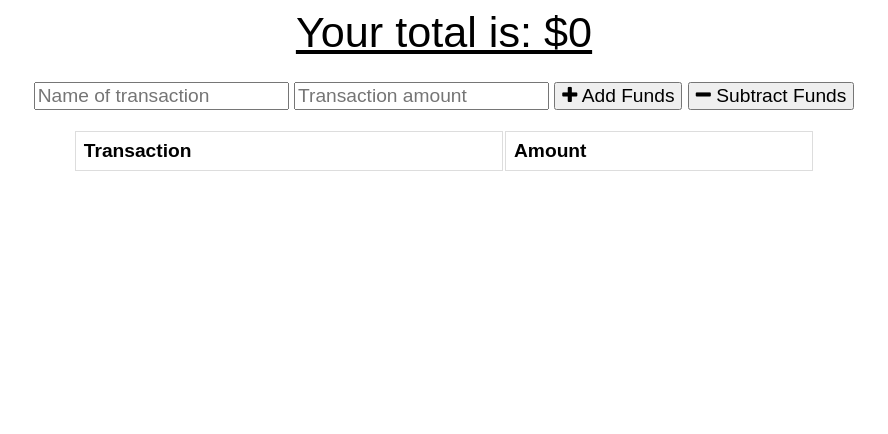
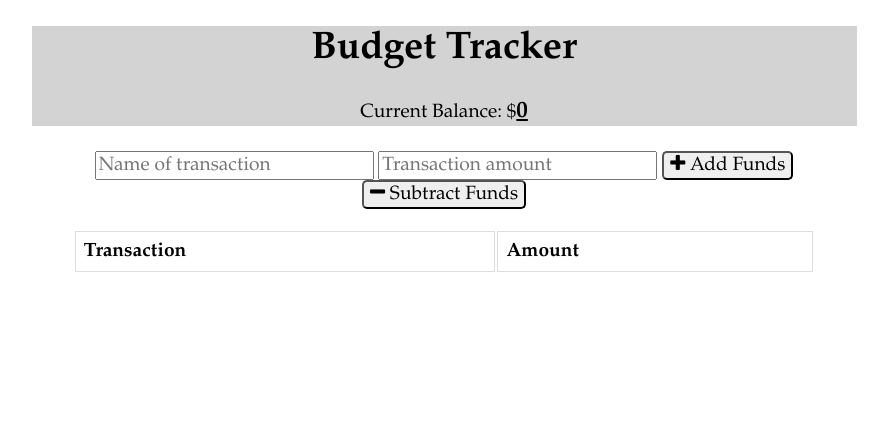
Before and after one commit to CarolinaYo/budget-tracker, a website: page public/index.html in a window 1280 px wide. Shown: the whole page, without its empty margins (196-1084 px from the left). Drawn offline with nearby package versions, Linux system fonts and the light colour scheme; no server answers.

Commit message:
Add header Budget Tracker at top page.

```diff
--- a/public/index.html
+++ b/public/index.html
@@ -17,7 +17,8 @@
 <body>
   <div class="wrapper">
     <div class="total">
-      <div class="total">Your total is: $<span id="total">0</span></div>
+      <h1>Budget Tracker</h1>
+      <div class="total">Current Balance: $<span id="total">0</span></div>
     </div>
 
     <div class="form">
--- a/public/styles.css
+++ b/public/styles.css
@@ -1,11 +1,16 @@
 body {
   font-size: 120%;
-  font-family: Arial;
+  font-family: palatino;
 }
 
 button, input {
   font-size: 100%;
-  font-family: Arial;
+  font-family: palatino;
+
+}
+
+button {
+  border-radius: 5px;
 }
 
 table {
@@ -33,10 +38,19 @@ tr:nth-child(even) {
 }
 
 .total {
-  font-size: 150%;
+  font-size: 100%;
+  text-decoration: none;
+  background-color: lightgrey;
+  box-sizing: 40%;
+}
+#total {
+  font-size: 120%;
+  font-weight: 700;
   text-decoration: underline;
+
+
+
 }
-
 .form {
   margin-top: 25px;
   width: 100%;
```
